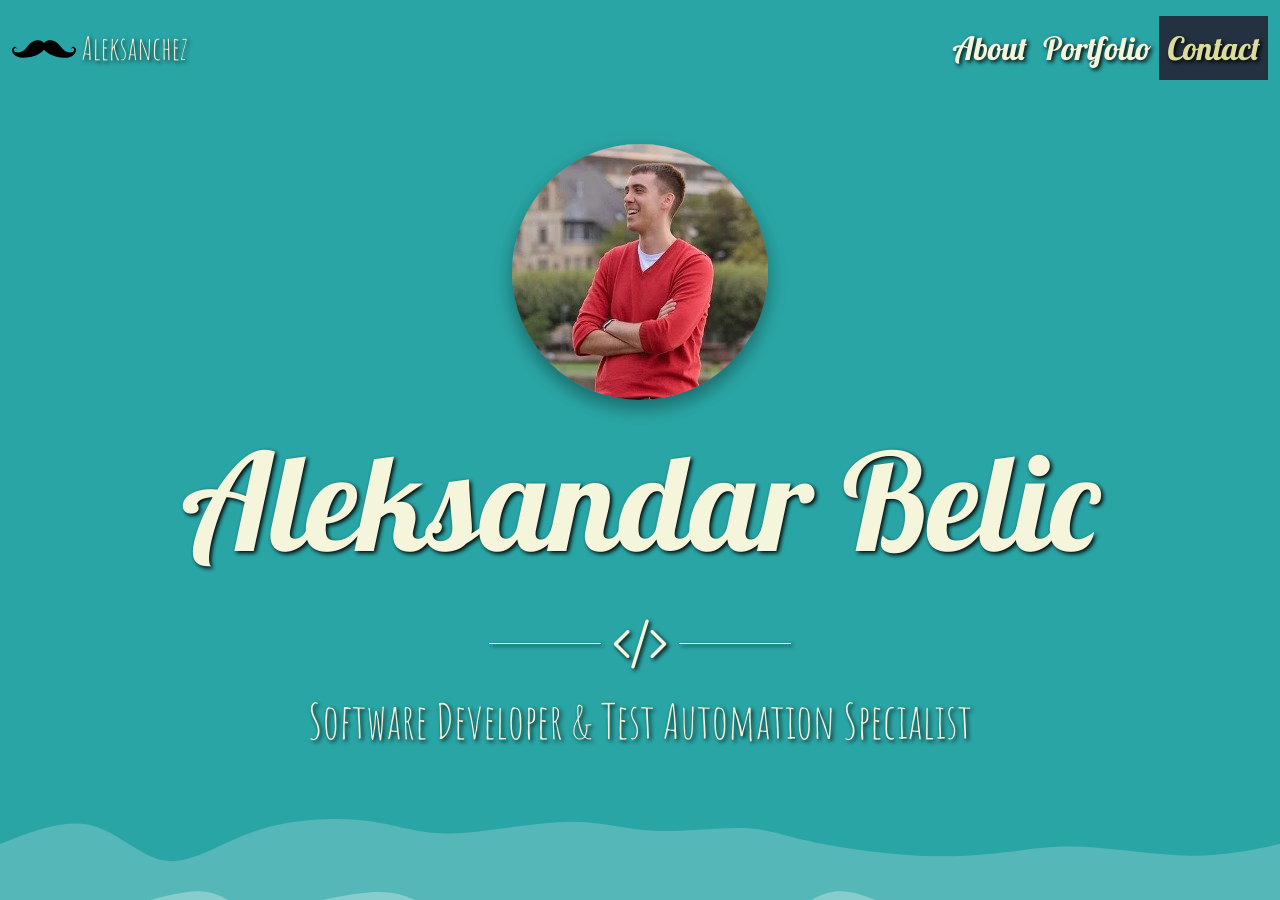
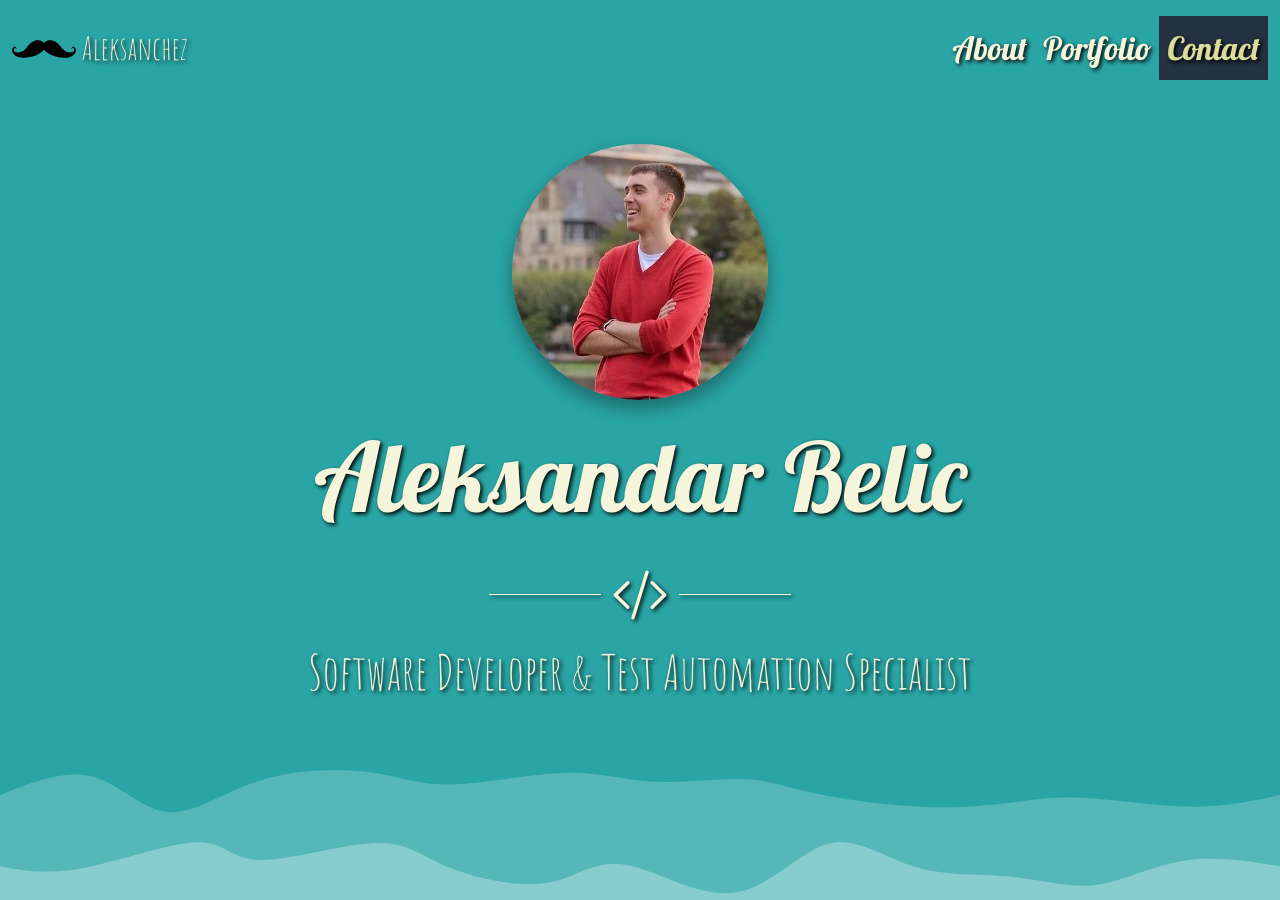
Before and after one commit to aleksbelic/aleksbelic.github.io, a Jekyll site: the page built from index.md, in a window 1280 px wide and 900 px high. Built offline with Jekyll 4.4.1, drawn with Linux system fonts in a browser that asks for light colours; some of the changed text lies outside the part shown.

Commit message:
Restyling header; adding WCG & open-source to portfolio.

```diff
--- a/_includes/portfolio.html
+++ b/_includes/portfolio.html
@@ -6,8 +6,7 @@
     <div class="row">
       <div class="col">
         <p>After getting my <span class="highlight-dark">bachelor's degree in computer science</span>, I've been
-          working on various DEV & QA
-          projects.</p>
+          working on various DEV & QA projects.</p>
         <p>It kicked off with web development, more precisely, I started as a full-stack <span
             class="highlight-dark">PHP</span>developer. This involved using several frameworks like Laravel, Yii2 &
           Symfony. It gave me a solid knowledge of MVC architecture, both front & back-end programming, unit testing &
@@ -26,6 +25,12 @@
             href="https://play.google.com/store/apps/details?id=com.codemajesty.latcyr"><i>Latinica ⇄ Ћирилица</i></a>
           &dash; a highly customizable Cyrillic-Latin converter
           thoroughly tested with Espresso.</p>
+        <p>I truly believe that <span class="highlight-dark">open-source</span> software is way superior because of its
+          transparency & long-term sustainability. This is why I'm trying to contribute to those kinds of projects &
+          communities whenever I can.</p>
+        <p>As an active member of <a href="https://www.worldcommunitygrid.org/" target="_blank">World Community Grid</a>
+          I keep donating my spare computing power to scientific research related to biomedicine, poverty and climate
+          change.</p>
       </div>
 
     </div>
--- a/assets/css/style.css
+++ b/assets/css/style.css
@@ -131,7 +131,7 @@ header img#profile-pic {
 }
 header #name {
   line-height: normal;
-  font-size: 17vmin;
+  font-size: calc(3rem + 3.3vw);
 }
 header #code-divider {
   display: flex;
@@ -291,7 +291,7 @@ a.highlight-dark {
     padding-top: 9em;
   }
   header #name {
-    font-size: 15vmin;
+    font-size: 6rem;
   }
 
   #contact #email {
```
